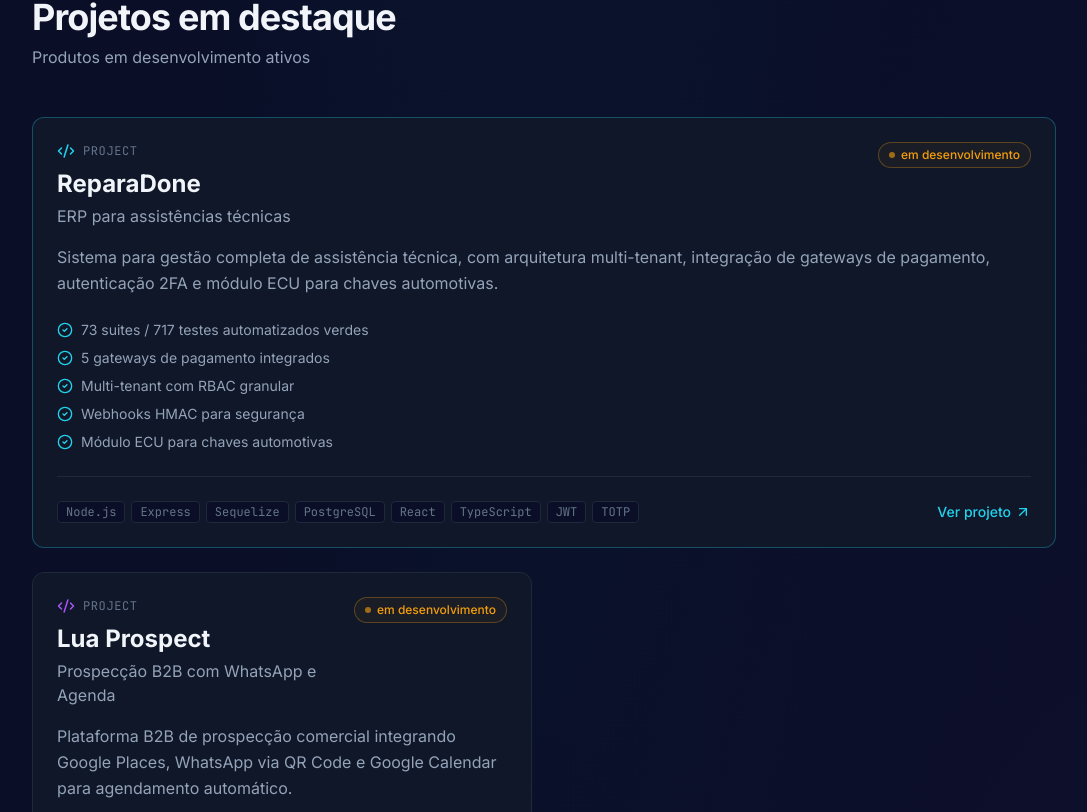
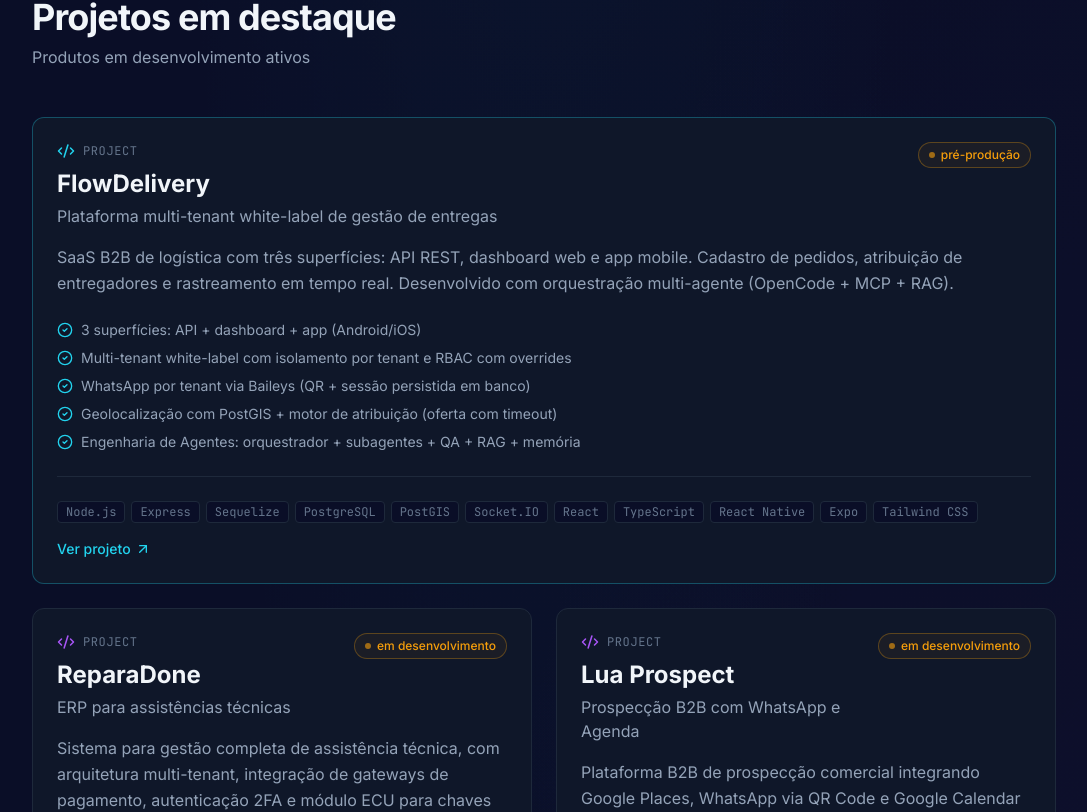
Before and after one commit to doga18/dev-profile, a Vue app: page / in a window 1280 px wide. Shown: the part 2288-3100 px from the top of the page, without its empty margins (96-1183 px from the left). Built offline with nearby package versions, Linux system fonts and the light colour scheme.

Commit message:
feat(projects): adicionar FlowDelivery (pre-producao, full-stack + multi-agente) em destaque

```diff
--- a/src/data/profile.ts
+++ b/src/data/profile.ts
@@ -21,7 +21,7 @@ export interface Project {
   highlights: string[]
   tech: string[]
   url?: string
-  status: 'em desenvolvimento' | 'protótipo' | 'em produção'
+  status: 'em desenvolvimento' | 'protótipo' | 'pré-produção' | 'em produção'
 }
 
 export interface Experience {
@@ -100,6 +100,34 @@ export const stack: StackBadge[] = [
 
 export const projects: Project[] = [
   {
+    name: 'FlowDelivery',
+    tagline: 'Plataforma multi-tenant white-label de gestão de entregas',
+    description:
+      'SaaS B2B de logística com três superfícies: API REST, dashboard web e app mobile. Cadastro de pedidos, atribuição de entregadores e rastreamento em tempo real. Desenvolvido com orquestração multi-agente (OpenCode + MCP + RAG).',
+    highlights: [
+      '3 superfícies: API + dashboard + app (Android/iOS)',
+      'Multi-tenant white-label com isolamento por tenant e RBAC com overrides',
+      'WhatsApp por tenant via Baileys (QR + sessão persistida em banco)',
+      'Geolocalização com PostGIS + motor de atribuição (oferta com timeout)',
+      'Engenharia de Agentes: orquestrador + subagentes + QA + RAG + memória',
+    ],
+    tech: [
+      'Node.js',
+      'Express',
+      'Sequelize',
+      'PostgreSQL',
+      'PostGIS',
+      'Socket.IO',
+      'React',
+      'TypeScript',
+      'React Native',
+      'Expo',
+      'Tailwind CSS',
+    ],
+    url: 'https://flowdelivery.reparadone.com',
+    status: 'pré-produção',
+  },
+  {
     name: 'ReparaDone',
     tagline: 'ERP para assistências técnicas',
     description:
```
